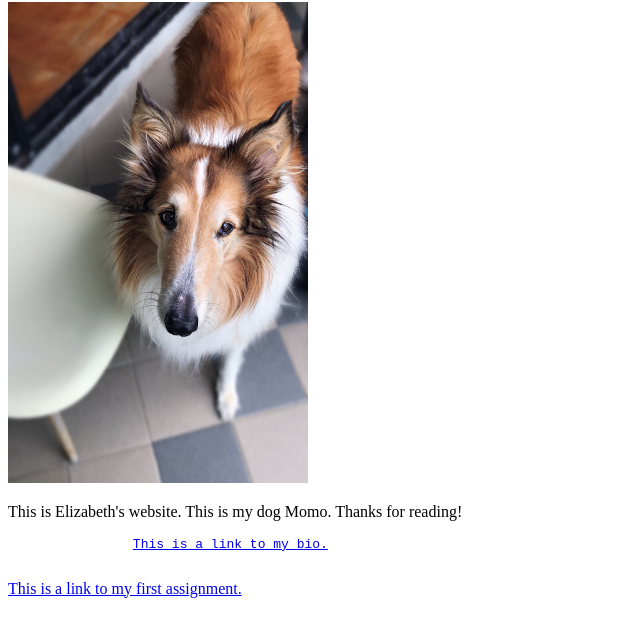
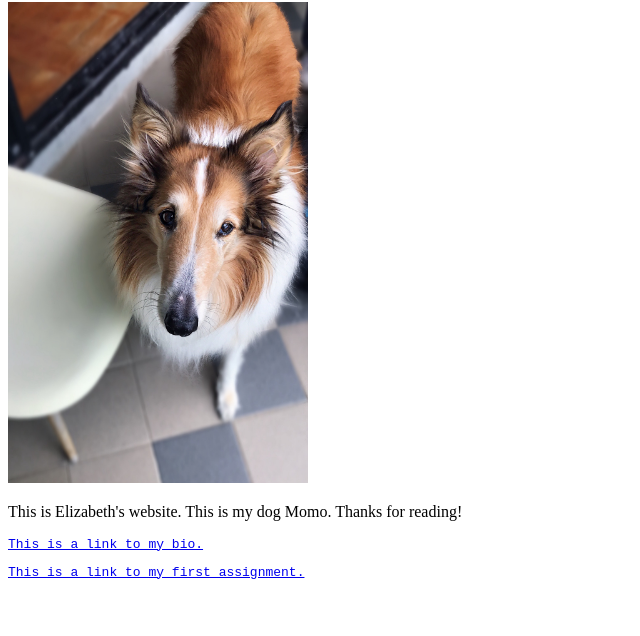
Before and after one commit to elizabethwu321/elizabethwu321.github.io, a plain HTML site: page index.html in a window 1280 px wide. Shown: the part 78-714 px from the top of the page, without its empty margins (0-640 px from the left). Drawn offline with Linux system fonts and the light colour scheme.

Commit message:
changed both links

```diff
--- a/index.html
+++ b/index.html
@@ -8,11 +8,11 @@
 	<img src="image of momo.jpeg" width="300px" alt="This is an image of a dog">
 	<p>This is Elizabeth's website. This is my dog Momo. Thanks for reading!
 		<a href="/bio/">
-			<pre>
-		This is a link to my bio.
-			</pre>
+<pre>This is a link to my bio.</pre>
 		</a>
-		<a href="/assignment-1/">This is a link to my first assignment.</a>
+		<a href="/assignment-1/">
+<pre>This is a link to my first assignment.</pre>
+		</a>
 	</p>
 </body>
 </html>
```
